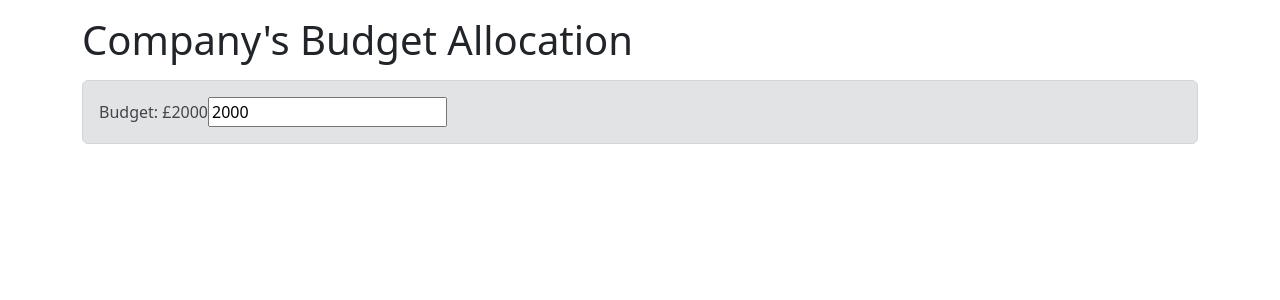
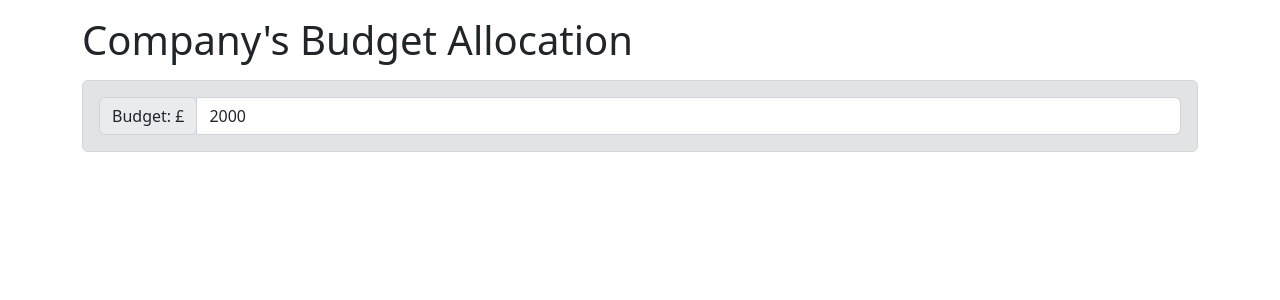
Before and after one commit to ibm-developer-skills-network/ejtos-react_budget_app, a React (Create React App) app: page / in a window 1280 px wide. Shown: the top 300 px of the page. Built offline with nearby package versions, Linux system fonts and the light colour scheme.

Commit message:
Budget.js

```diff
--- a/src/components/Budget.js
+++ b/src/components/Budget.js
@@ -1,16 +1,59 @@
-import React, { useContext, useState } from 'react';
-import { AppContext } from '../context/AppContext';
+import React, { useContext, useState } from "react";
+import { AppContext } from "../context/AppContext";
+
 const Budget = () => {
-    const { budget } = useContext(AppContext);
-    const [newBudget, setNewBudget] = useState(budget);
-    const handleBudgetChange = (event) => {
-        setNewBudget(event.target.value);
+  const { expenses, budget, dispatch, currency } = useContext(AppContext);
+
+  // Calculate the total expenses to determine the minimum budget allowed
+  const totalExpenses = expenses.reduce((total, item) => total + item.cost, 0);
+
+  const [newBudget, setNewBudget] = useState(budget);
+
+  const handleBudgetChange = (event) => {
+    event.preventDefault();
+    const value = parseInt(event.target.value);
+    setNewBudget(value);
+  };
+
+  const saveNewBudget = () => {
+    if (newBudget < totalExpenses) {
+      alert(
+        `Budget cannot be lower than the total expenses: ${currency}${totalExpenses}`
+      );
+    } else if (newBudget > 20000) {
+      alert(`Budget cannot exceed ${currency}20,000`);
+    } else {
+      dispatch({
+        type: "SET_BUDGET",
+        payload: newBudget,
+      });
     }
-    return (
-<div className='alert alert-secondary'>
-<span>Budget: £{budget}</span>
-<input type="number" step="10" value={newBudget} onChange={handleBudgetChange}></input>
-</div>
-    );
+  };
+
+  return (
+    <div className="alert alert-secondary">
+      <div class="input-group">
+        <div class="input-group-prepend">
+          <span class="input-group-text" id="inputGroup-sizing-sm">
+            Budget: {currency}
+          </span>
+        </div>
+        <input
+          class="form-control"
+          placeholder="Username"
+          aria-label="Username"
+          aria-describedby="inputGroup-sizing-sm"
+          type="number"
+          step="10"
+          value={newBudget}
+          onChange={handleBudgetChange}
+          onBlur={saveNewBudget} // Save on input focus loss
+          min={totalExpenses} // Minimum value
+          max="20000" // Maximum value
+        />
+      </div>
+    </div>
+  );
 };
+
 export default Budget;
```
